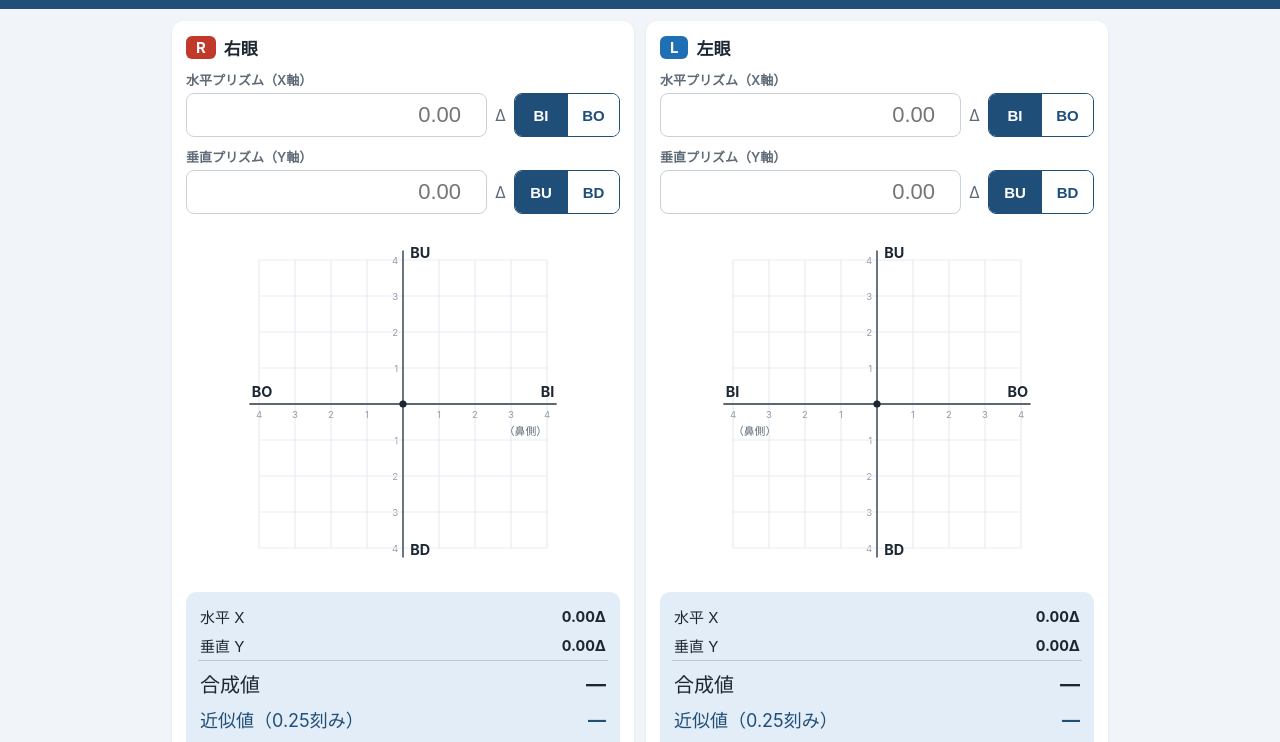
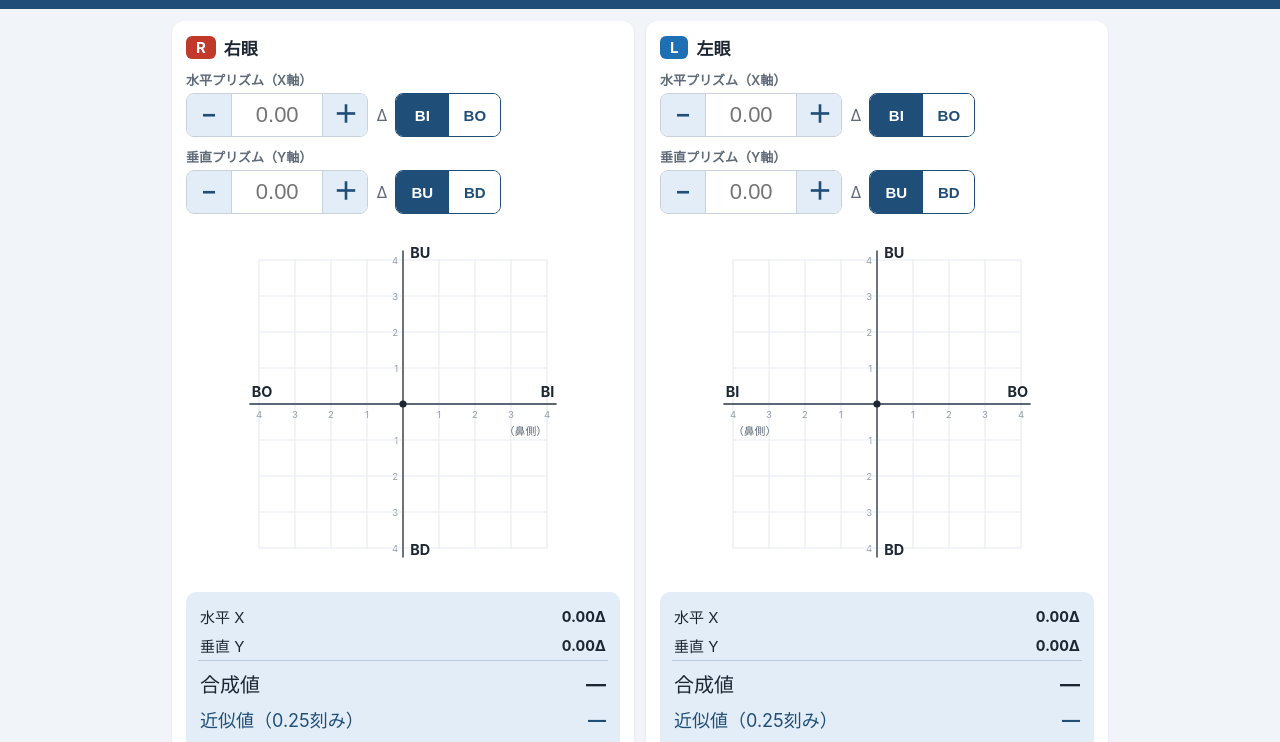
Before and after one commit to kaminannbu/prism-calc, a plain HTML site: page index.html in a window 1280 px wide. Shown: the part 49-791 px from the top of the page. Drawn offline with Linux system fonts and the light colour scheme.

Commit message:
度数入力欄を狭くし、＋−ボタン（0.25Δ刻み）を追加
Co-Authored-By: Claude Opus 5.5 <noreply@anthropic.com>

```diff
--- a/index.html
+++ b/index.html
@@ -54,8 +54,20 @@
   .row { margin-bottom: 10px; }
   .row label { display: block; font-size: 13px; color: var(--sub); margin-bottom: 4px; font-weight: 600; }
   .inline { display: flex; gap: 8px; }
+  .inline { align-items: stretch; flex-wrap: nowrap; }
+  .stepper { display: flex; border: 1px solid var(--line); border-radius: 8px; overflow: hidden; background: var(--card); }
+  .stepper .st {
+    width: 44px; border: 0; background: var(--soft); color: var(--accent);
+    font-size: 24px; font-weight: 700; line-height: 1; padding: 0;
+  }
+  .stepper .st:active { background: var(--accent); color: var(--on-accent); }
+  .stepper input {
+    -moz-appearance: textfield; appearance: textfield;
+  }
+  .stepper input::-webkit-outer-spin-button, .stepper input::-webkit-inner-spin-button { -webkit-appearance: none; margin: 0; }
   .inline input {
-    flex: 1; min-width: 0; font-size: 22px; padding: 8px 10px; text-align: right;
+    flex: 0 0 auto; width: 4.2em; min-width: 0; font-size: 22px; padding: 8px 6px; text-align: center;
+    border-radius: 0 !important; border-top: 0 !important; border-bottom: 0 !important;
     border: 1px solid var(--line); border-radius: 8px; background: var(--card); color: var(--fg);
     font-variant-numeric: tabular-nums;
   }
@@ -122,12 +134,16 @@
     c.innerHTML =
       '<h2><span class="badge">' + eye.id + '</span>' + eye.name + '</h2>' +
       '<div class="row"><label>水平プリズム（X軸）</label><div class="inline">' +
-        '<input type="number" inputmode="decimal" step="0.25" min="0" placeholder="0.00" data-k="h">' +
+        '<div class="stepper"><button type="button" class="st" data-t="h" data-d="-1" aria-label="水平を0.25減らす">−</button>' +
+        '<input type="number" inputmode="decimal" step="0.25" min="0" placeholder="0.00" data-k="h" id="' + eye.id + '-h">' +
+        '<button type="button" class="st" data-t="h" data-d="1" aria-label="水平を0.25増やす">＋</button></div>' +
         '<span class="unit">Δ</span>' +
         '<div class="seg" data-k="hb"><button type="button" data-v="BI" class="on">BI</button><button type="button" data-v="BO">BO</button></div>' +
       '</div></div>' +
       '<div class="row"><label>垂直プリズム（Y軸）</label><div class="inline">' +
-        '<input type="number" inputmode="decimal" step="0.25" min="0" placeholder="0.00" data-k="v">' +
+        '<div class="stepper"><button type="button" class="st" data-t="v" data-d="-1" aria-label="垂直を0.25減らす">−</button>' +
+        '<input type="number" inputmode="decimal" step="0.25" min="0" placeholder="0.00" data-k="v" id="' + eye.id + '-v">' +
+        '<button type="button" class="st" data-t="v" data-d="1" aria-label="垂直を0.25増やす">＋</button></div>' +
         '<span class="unit">Δ</span>' +
         '<div class="seg" data-k="vb"><button type="button" data-v="BU" class="on">BU</button><button type="button" data-v="BD">BD</button></div>' +
       '</div></div>' +
@@ -148,6 +164,19 @@
       });
     });
     c.querySelectorAll('input').forEach(function (i) { i.addEventListener('input', update); });
+    // ＋−ボタン：0.25Δずつ増減（0未満にはしない）
+    c.querySelectorAll('.st').forEach(function (b) {
+      b.addEventListener('click', function () {
+        var input = c.querySelector('input[data-k="' + b.getAttribute('data-t') + '"]');
+        var cur = parseFloat(input.value); if (!isFinite(cur) || cur < 0) cur = 0;
+        var next = Math.round(cur * 4) / 4 + 0.25 * parseInt(b.getAttribute('data-d'), 10);
+        if (Math.abs(cur * 4 - Math.round(cur * 4)) > 1e-9 && b.getAttribute('data-d') === '-1') next = Math.floor(cur * 4) / 4;
+        if (Math.abs(cur * 4 - Math.round(cur * 4)) > 1e-9 && b.getAttribute('data-d') === '1') next = Math.ceil(cur * 4) / 4;
+        next = Math.max(0, Math.min(30, next));
+        input.value = next > 0 ? f2(next) : '';
+        update();
+      });
+    });
   });
 
   function get(eye) {
```
